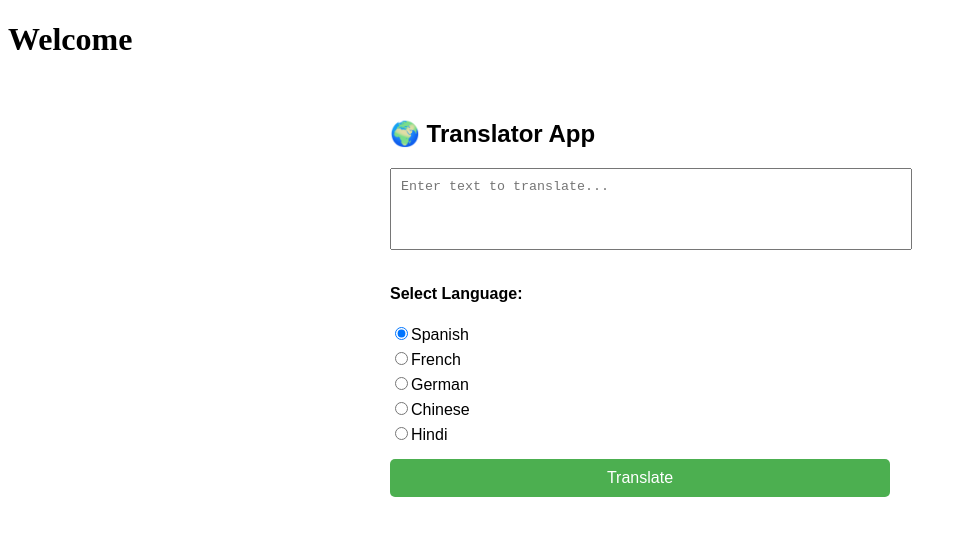
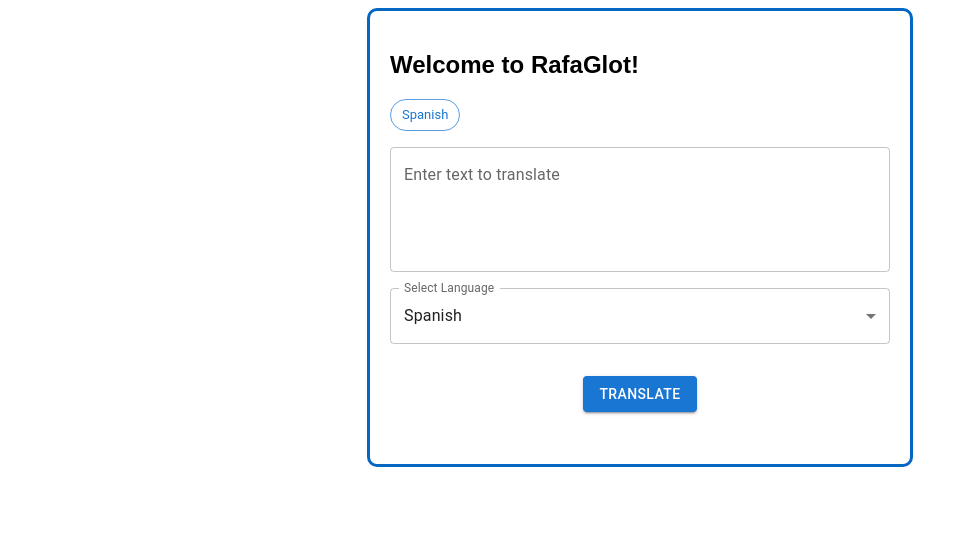
Before and after one commit to RafaS92/rafa-glot, a React (Vite) app: page / in a window 1280 px wide. Shown: the top 536 px of the page, without its empty margins (0-968 px from the left). Built offline with nearby package versions, Linux system fonts and the light colour scheme.

Commit message:
Forget to do small commits sorry!

```diff
--- a/index.html
+++ b/index.html
@@ -4,7 +4,7 @@
     <meta charset="UTF-8" />
     <link rel="icon" type="image/svg+xml" href="/vite.svg" />
     <meta name="viewport" content="width=device-width, initial-scale=1.0" />
-    <title>Vite + React</title>
+    <title>RafaGlot!</title>
   </head>
   <body>
     <div id="root"></div>
--- a/package.json
+++ b/package.json
@@ -11,6 +11,10 @@
     "preview": "vite preview"
   },
   "dependencies": {
+    "@emotion/react": "^11.14.0",
+    "@emotion/styled": "^11.14.1",
+    "@mui/icons-material": "^7.3.1",
+    "@mui/material": "^7.3.1",
     "cors": "^2.8.5",
     "dotenv": "^17.2.1",
     "express": "^5.1.0",
--- a/server.js
+++ b/server.js
@@ -16,7 +16,7 @@
 
   try {
     const response = await openai.chat.completions.create({
-      model: "gpt-4o-mini",
+      model: "gpt-4",
       messages: [
         {
           role: "system",
@@ -24,7 +24,8 @@
         },
         { role: "user", content: text },
       ],
-      temperature: 0.3,
+      temperature: 0.5,
+      max_tokens: 500,
     });
 
     res.json({ translation: response.choices[0].message.content });
--- a/src/App.jsx
+++ b/src/App.jsx
@@ -4,7 +4,6 @@
 function App() {
   return (
     <>
-      <h1>Welcome</h1>
       <TraslateForm></TraslateForm>
     </>
   );
--- /dev/null
+++ b/src/Result.jsx
@@ -0,0 +1,30 @@
+import Card from "@mui/material/Card";
+import CardContent from "@mui/material/CardContent";
+import CardMedia from "@mui/material/CardMedia";
+import Typography from "@mui/material/Typography";
+import Box from "@mui/material/Box";
+
+function Result({ translatedText, language }) {
+  return (
+    <Box sx={{ display: "flex", justifyContent: "center", mt: 2 }}>
+      <Card sx={{ minWidth: 345 }}>
+        <CardMedia
+          component="img"
+          alt={language}
+          height="140"
+          image="/static/images/cards/contemplative-reptile.jpg"
+        />
+        <CardContent>
+          <Typography gutterBottom variant="body" component="div">
+            {language}
+          </Typography>
+          <Typography variant="body3" sx={{ color: "text.secondary" }}>
+            {translatedText}
+          </Typography>
+        </CardContent>
+      </Card>
+    </Box>
+  );
+}
+
+export default Result;
--- a/src/TraslateForm.css
+++ b/src/TraslateForm.css
@@ -3,6 +3,8 @@
     margin: auto;
     padding: 20px;
     font-family: Arial, sans-serif;
+    border: 3px rgb(4, 103, 196) solid;
+    border-radius: 10px;
 }
 
 .translator-textarea {
@@ -45,3 +47,12 @@
     border-radius: 5px;
     background: #f9f9f9;
 }
+
+.translator-select {
+    width: 100%;
+    padding: 10px;
+    margin-bottom: 15px;
+    font-size: 16px;
+    border-radius: 5px;
+    border: 1px solid #ccc;
+}
--- a/src/TraslateForm.jsx
+++ b/src/TraslateForm.jsx
@@ -1,90 +1,100 @@
 import React, { useState } from "react";
+import Box from "@mui/material/Box";
+import TextField from "@mui/material/TextField";
+import MenuItem from "@mui/material/MenuItem";
+import Chip from "@mui/material/Chip";
+import Button from "@mui/material/Button";
+import Result from "./Result";
 import "./TraslateForm.css";
+
+const languages = [
+  { value: "es", label: "Spanish" },
+  { value: "fr", label: "French" },
+  { value: "de", label: "German" },
+  { value: "sk", label: "Slovak" },
+  { value: "zh", label: "Chinese" },
+  { value: "hi", label: "Hindi" },
+];
 
 export default function TranslateForm() {
   const [text, setText] = useState("");
+  const [loading, setLoading] = useState(false);
   const [language, setLanguage] = useState("es"); // default Spanish
   const [translatedText, setTranslatedText] = useState("");
 
-  const handleTranslate = () => {
-    // For now just mock translation
-    setTranslatedText(`Translated "${text}" to ${language}`);
+  const handleTranslate = async () => {
+    if (!text) return;
+
+    setLoading(true);
+    setTranslatedText("");
+
+    try {
+      const res = await fetch("http://localhost:3001/api/translate", {
+        method: "POST",
+        headers: { "Content-Type": "application/json" },
+        body: JSON.stringify({ text, language }),
+      });
+
+      const data = await res.json();
+      setTranslatedText(data.translation);
+    } catch (err) {
+      console.error(err);
+      setTranslatedText("Error: Could not translate.");
+    } finally {
+      setLoading(false);
+    }
   };
 
   return (
     <div className="translator-container">
-      <h2>🌍 Translator App</h2>
+      <h2>Welcome to RafaGlot!</h2>
+      <Chip
+        label={languages.find((l) => l.value === language)?.label}
+        variant="outlined"
+        color="primary"
+        sx={{ mb: 2 }}
+      />
 
-      <textarea
+      <TextField
+        label="Enter text to translate"
+        variant="outlined"
+        multiline
+        rows={4}
         value={text}
         onChange={(e) => setText(e.target.value)}
-        placeholder="Enter text to translate..."
-        rows={4}
-        className="translator-textarea"
+        fullWidth
       />
 
       <div className="translator-languages">
-        <h4>Select Language:</h4>
-        <label>
-          <input
-            type="radio"
-            value="es"
-            checked={language === "es"}
+        <Box sx={{ mt: 2, mb: 2, minWidth: 200 }}>
+          <TextField
+            select
+            label="Select Language"
+            value={language}
             onChange={(e) => setLanguage(e.target.value)}
-          />
-          Spanish
-        </label>
-
-        <label>
-          <input
-            type="radio"
-            value="fr"
-            checked={language === "fr"}
-            onChange={(e) => setLanguage(e.target.value)}
-          />
-          French
-        </label>
-
-        <label>
-          <input
-            type="radio"
-            value="de"
-            checked={language === "de"}
-            onChange={(e) => setLanguage(e.target.value)}
-          />
-          German
-        </label>
-
-        <label>
-          <input
-            type="radio"
-            value="zh"
-            checked={language === "zh"}
-            onChange={(e) => setLanguage(e.target.value)}
-          />
-          Chinese
-        </label>
-
-        <label>
-          <input
-            type="radio"
-            value="hi"
-            checked={language === "hi"}
-            onChange={(e) => setLanguage(e.target.value)}
-          />
-          Hindi
-        </label>
+            fullWidth
+          >
+            {languages.map((option) => (
+              <MenuItem key={option.value} value={option.value}>
+                {option.label}
+              </MenuItem>
+            ))}
+          </TextField>
+        </Box>
       </div>
 
-      <button onClick={handleTranslate} className="translator-button">
-        Translate
-      </button>
+      <Box sx={{ display: "flex", justifyContent: "center", mt: 4, mb: 4 }}>
+        <Button onClick={handleTranslate} variant="contained">
+          Translate
+        </Button>
+      </Box>
 
+      {loading && <p>Translating...</p>}
       {translatedText && (
-        <div className="translator-result">
-          <h4>Result:</h4>
-          <p>{translatedText}</p>
-        </div>
+        <Result
+          translatedText={translatedText}
+          language={languages.find((l) => l.value === language)?.label}
+        />
       )}
     </div>
   );
```
Also changed, not shown: 1 other file (tests, documents, lock files or other folders).
